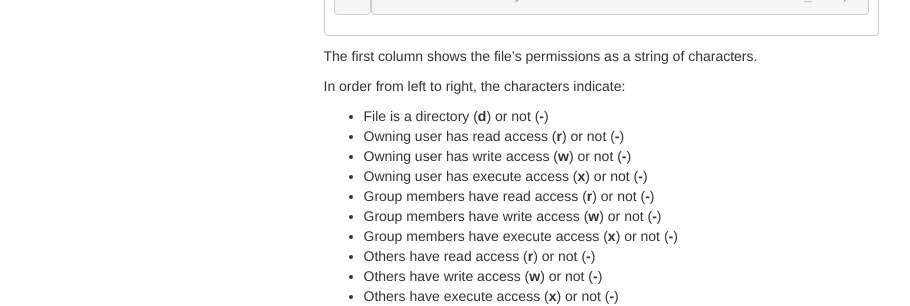
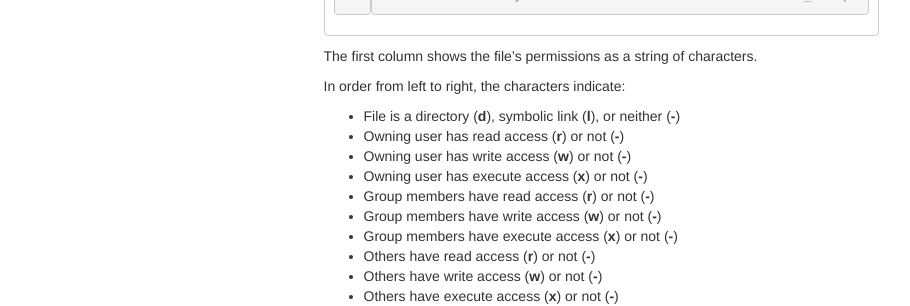
Before and after one commit to practical-scientific-computing/practical-scientific-computing.github.io, a Jekyll site: the page built from shell/01-basics.md, in a window 1280 px wide and 900 px high, scrolled down 12613 px. Shown: the part 152-458 px from the top of the window, without its empty margins (39-949 px from the left). Built offline with Jekyll 4.4.1, drawn with Linux system fonts in a browser that asks for light colours; nearby versions of some CDN libraries; Markdown is read by kramdown in place of the engine named in the settings.

Commit message:
Forgot about symlinks.

```diff
--- a/shell/01-basics.md
+++ b/shell/01-basics.md
@@ -364,7 +364,7 @@ The first column shows the file's permissions as a string of characters.
 
 In order from left to right, the characters indicate:
 
-  * File is a directory (**d**) or not (**-**)
+  * File is a directory (**d**), symbolic link (**l**), or neither (**-**)
   * Owning user has read access (**r**) or not (**-**)
   * Owning user has write access (**w**) or not (**-**)
   * Owning user has execute access (**x**) or not (**-**)
```
